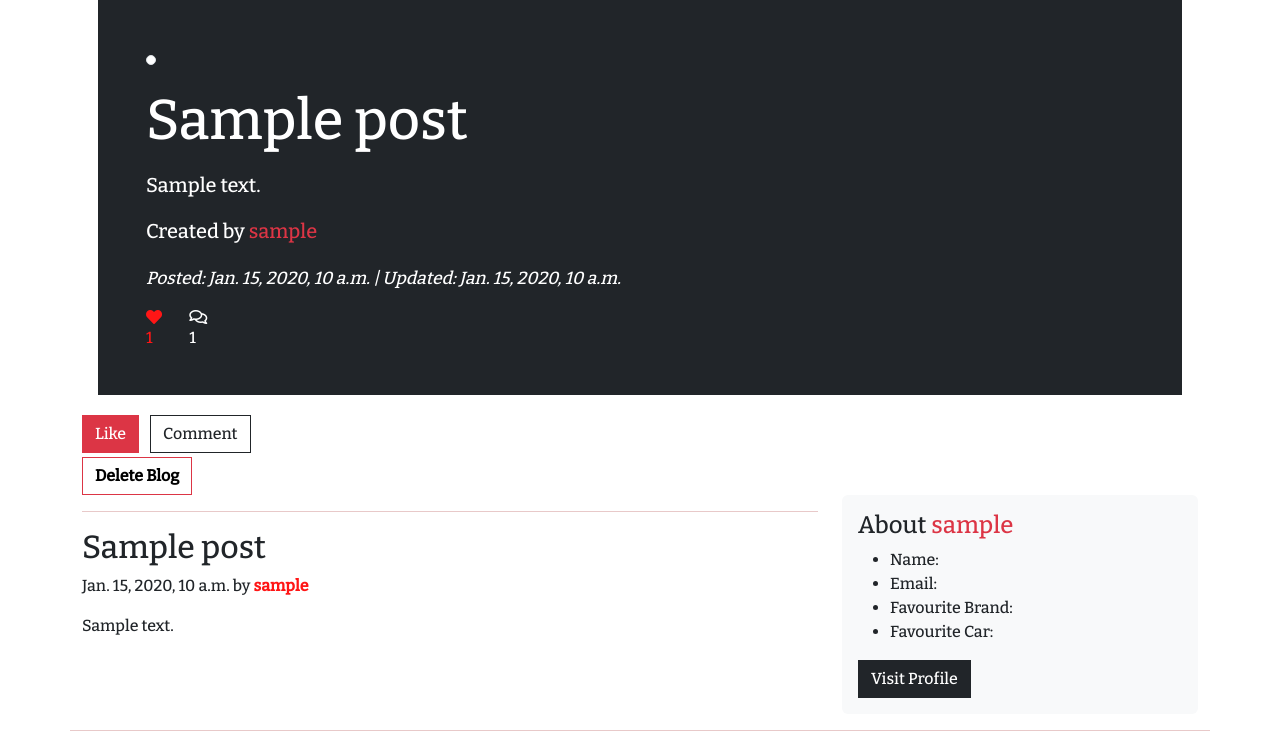
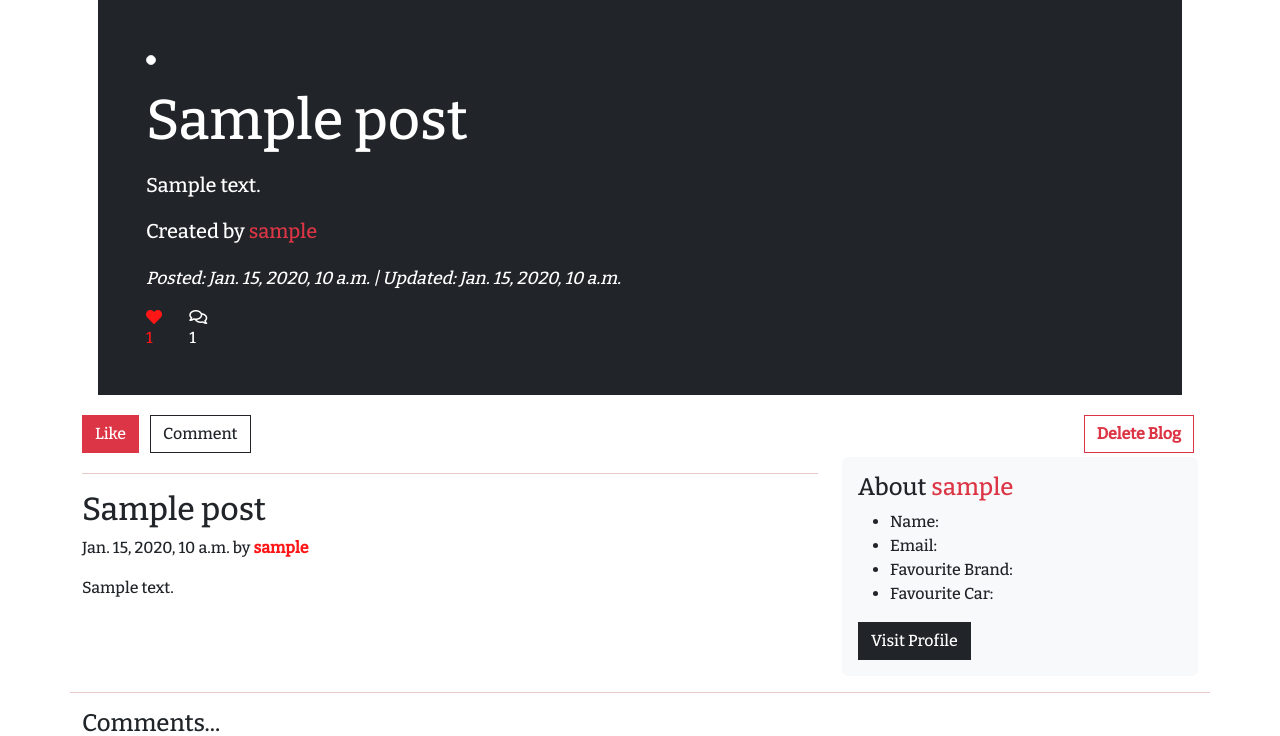
Before and after one commit to beratzorlu/AutoMate, a Django app: page /sample/ in a window 1280 px wide. Shown: the part 187-923 px from the top of the page. Run offline with Django 3.2, Linux system fonts and the light colour scheme; a user stored in the database is signed in; tables that the repository leaves empty hold one stand-in row (values such as "Sample post"); some libraries are stand-ins or nearby versions.

Commit message:
Fix delete blog button positioning.

```diff
--- a/templates/post_detail.html
+++ b/templates/post_detail.html
@@ -38,6 +38,18 @@
   {% if user.is_authenticated %}
 
   <div class="float-center">
+
+    {% if user.id == post.author.id %}
+
+    <button class="btn btn-outline-dark border border-danger m-1 rounded-0 float-end" data-bs-toggle="modal"
+      data-bs-target="#staticBackdrop"><strong class="text-danger">Delete Blog</strong></button>
+
+    <!-- delete post modal -->
+    {% block delete_post %}
+    {% include 'delete_post.html' %}
+    {% endblock delete_post %}
+    {% endif %}
+
     <form action="{% url 'url_post_like' post.slug %}" method="POST">
 
       {% csrf_token %}
@@ -55,18 +67,6 @@
 
       <a href="#comment-button" class="btn btn-outline-dark rounded-0">Comment</a>
     </form>
-
-    {% if user.id == post.author.id %}
-
-    <button class="btn btn-outline-danger rounded-0" data-bs-toggle="modal"
-    data-bs-target="#staticBackdrop"><strong class="text-black">Delete Blog</strong></button>
-
-    <!-- delete post modal -->
-    {% block delete_post %}
-    {% include 'delete_post.html' %}
-    {% endblock delete_post %}
-    {% endif %}
-
   </div>
 
   {% endif %}
```
